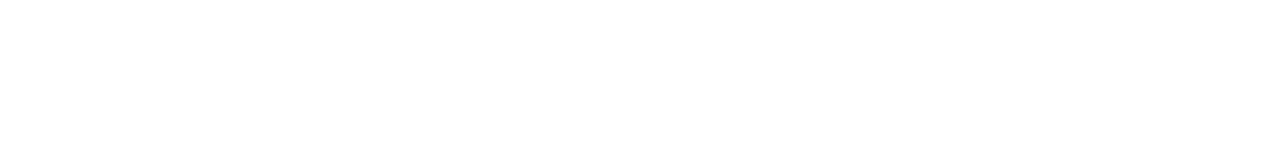
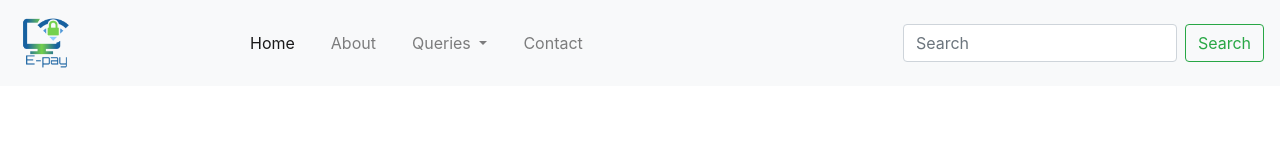
Before and after one commit to E-transaction/E-pay, a plain HTML site: page index.html in a window 1280 px wide. Drawn offline with nearby package versions, Linux system fonts and the light colour scheme.

Commit message:
Header Part

```diff
--- a/index.html
+++ b/index.html
@@ -1,12 +1,55 @@
 <!DOCTYPE html>
 <html lang="en">
+
 <head>
     <meta charset="UTF-8">
+    <link rel="stylesheet" href="https://cdn.jsdelivr.net/npm/bootstrap@4.6.0/dist/css/bootstrap.min.css" integrity="sha384-B0vP5xmATw1+K9KRQjQERJvTumQW0nPEzvF6L/Z6nronJ3oUOFUFpCjEUQouq2+l" crossorigin="anonymous">
+
+    <link rel="stylesheet" href="style.css">
     <meta http-equiv="X-UA-Compatible" content="IE=edge">
     <meta name="viewport" content="width=device-width, initial-scale=1.0">
     <title>E-Pay</title>
 </head>
+
 <body>
+    <nav class="navbar navbar-expand-lg navbar-light bg-light">
+        <a class="navbar-brand" href="#"><img src="images/logo.png" alt="Logo" width="30%"></a>
+        <button class="navbar-toggler" type="button" data-toggle="collapse" data-target="#navbarSupportedContent" aria-controls="navbarSupportedContent" aria-expanded="false" aria-label="Toggle navigation">
+          <span class="navbar-toggler-icon"></span>
+        </button>
 
+        <div class="collapse navbar-collapse" id="navbarSupportedContent">
+          <ul class="navbar-nav mr-auto">
+            <li class="nav-item active">
+              <a class="nav-link" href="#">Home <span class="sr-only">(current)</span></a>
+            </li>
+            <li class="nav-item">
+              <a class="nav-link" href="#">About</a>
+            </li>
+            <li class="nav-item dropdown">
+              <a class="nav-link dropdown-toggle" href="#" id="navbarDropdown" role="button" data-toggle="dropdown" aria-haspopup="true" aria-expanded="false">
+                Queries
+              </a>
+              <div class="dropdown-menu" aria-labelledby="navbarDropdown">
+                <a class="dropdown-item" href="#">New Query</a>
+                <a class="dropdown-item" href="#">Get Status</a>
+                <div class="dropdown-divider"></div>
+                <a class="dropdown-item" href="#">Rate us</a>
+              </div>
+            </li>
+            <li class="nav-item">
+              <a class="nav-link " href="#" tabindex="-1" aria-disabled="true">Contact</a>
+            </li>
+          </ul>
+          <form class="form-inline my-2 my-lg-0">
+            <input class="form-control mr-sm-2" type="search" placeholder="Search" aria-label="Search">
+            <button class="btn btn-outline-success my-2 my-sm-0" type="submit">Search</button>
+          </form>
+        </div>
+      </nav>
+
+    <script src="https://code.jquery.com/jquery-3.5.1.slim.min.js" integrity="sha384-DfXdz2htPH0lsSSs5nCTpuj/zy4C+OGpamoFVy38MVBnE+IbbVYUew+OrCXaRkfj" crossorigin="anonymous"></script>
+    <script src="https://cdn.jsdelivr.net/npm/bootstrap@4.6.0/dist/js/bootstrap.bundle.min.js" integrity="sha384-Piv4xVNRyMGpqkS2by6br4gNJ7DXjqk09RmUpJ8jgGtD7zP9yug3goQfGII0yAns" crossorigin="anonymous"></script>
 </body>
+
 </html>
--- /dev/null
+++ b/style.css
@@ -0,0 +1,11 @@
+.logo img{
+    width:30%;
+}
+.logo{
+    display: inline-block;
+}
+ul li{
+     text-decoration: none;
+     display:inline-block;
+     padding:10px;
+}
```
Also changed, not shown: images/logo.png (added).
